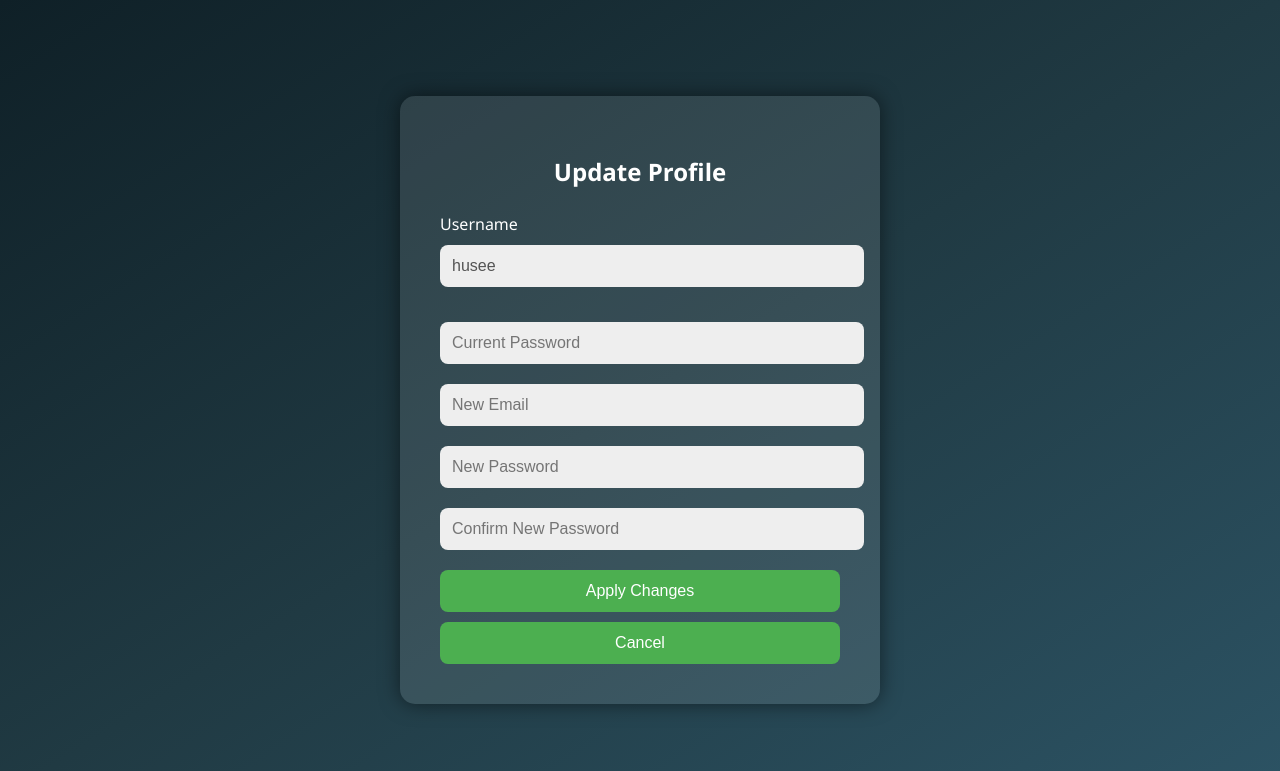
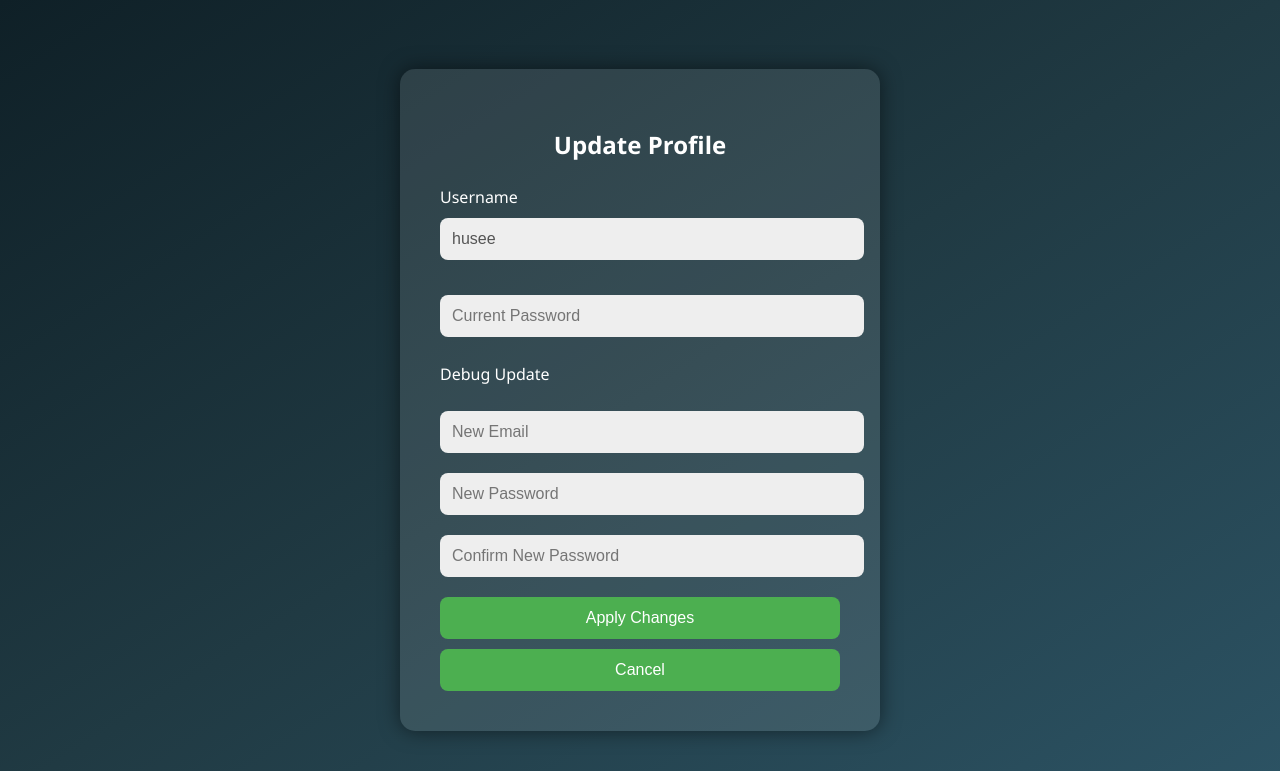
Before and after one commit to BS-PM-2025/BS-PM-2025-TEAM9, a Django app: page /student/edit/ in a window 1280 px wide. Shown: the top 771 px of the page. Run offline with Django 4.2, Linux system fonts and the light colour scheme; a user stored in the database is signed in.

```diff
--- a/users/templates/users/edit_student_profile.html
+++ b/users/templates/users/edit_student_profile.html
@@ -81,6 +81,7 @@
           <input class="form-control" type="text" value="{{ request.user.username }}" disabled>
       </div>
         <input type="password" name="current_password" placeholder="Current Password" required>
+      <p>Debug Update</p>
 
         <input type="email" name="new_email" placeholder="New Email">
         <input type="password" name="new_password" placeholder="New Password">
```
